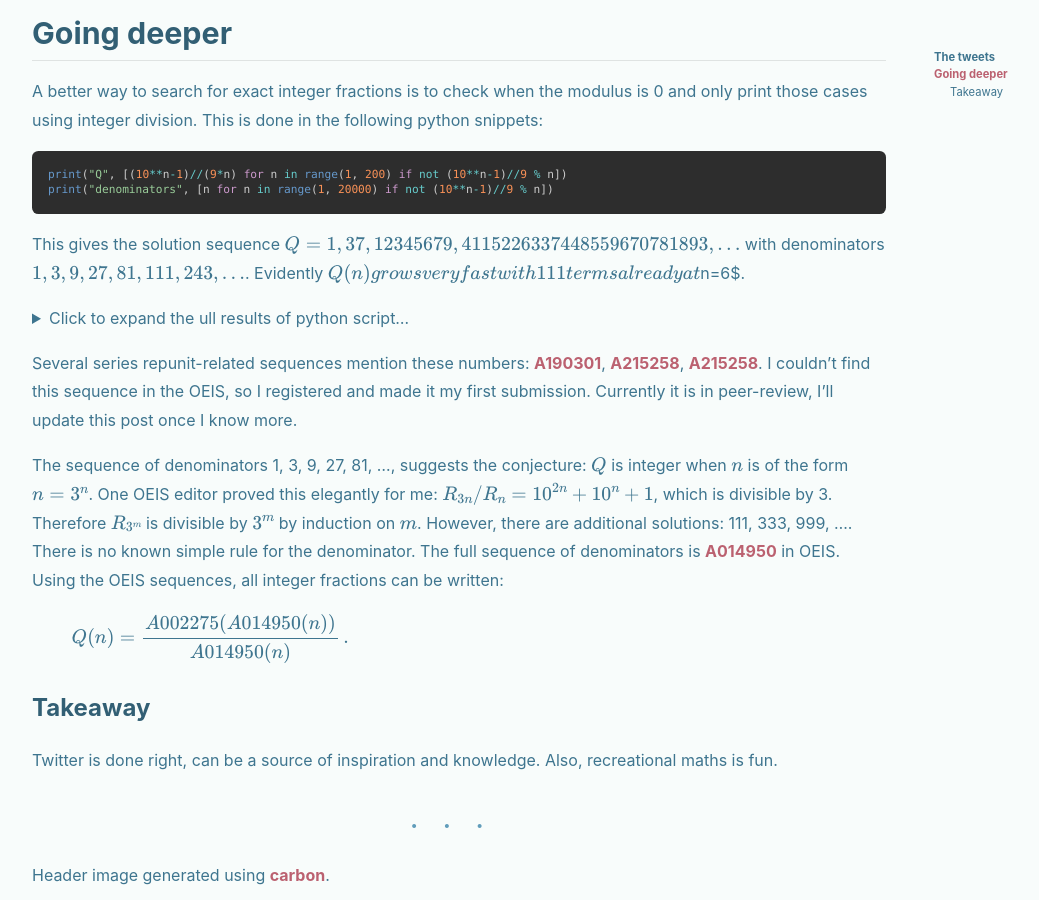
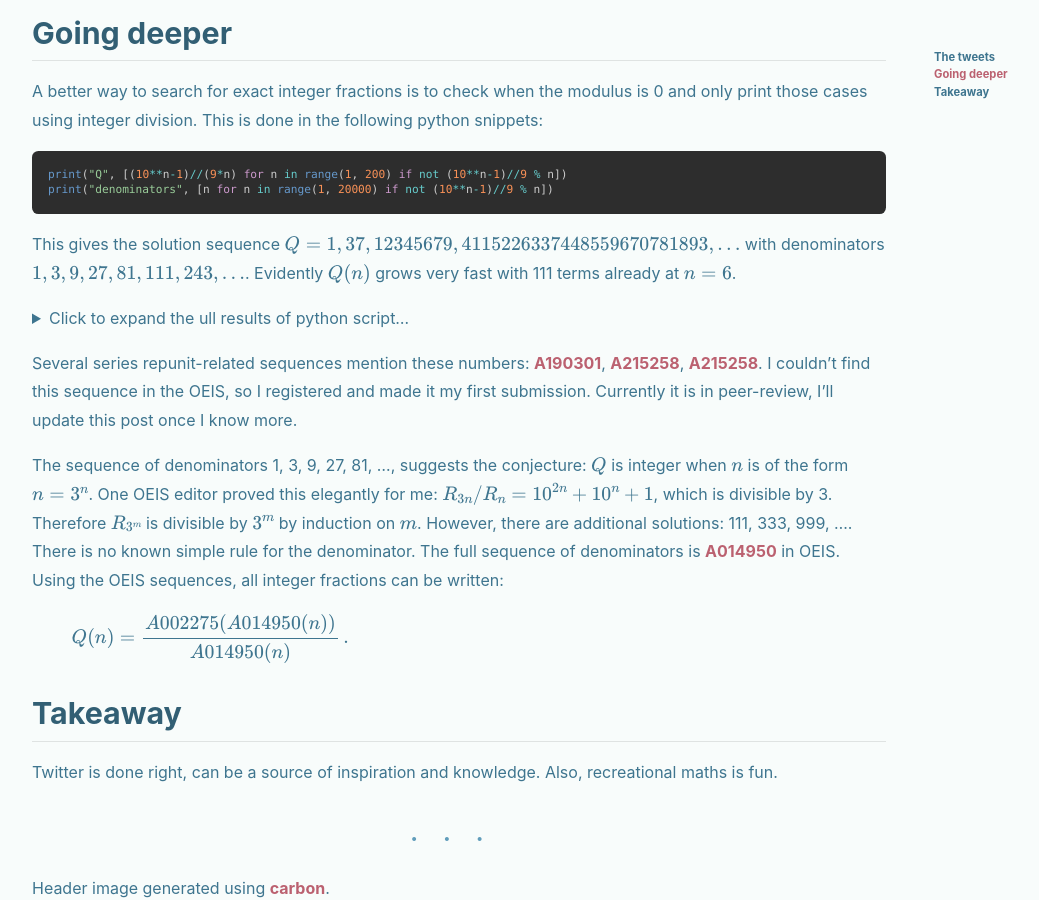
Before and after one commit to thomasburgess/thomasburgess.github.io, a Jekyll site: the page built from _posts/2021-06-20-repdigits.md, in a window 1280 px wide and 900 px high, scrolled down 1773 px. Shown: the whole window, without its empty margins (71-1110 px from the left). Built offline with Jekyll 4.4.1, drawn with Linux system fonts in a browser that asks for light colours; nearby versions of some CDN libraries; formulas are drawn with MathJax 3; comment, search, counter and statistics services are not loaded.

Commit message:
Typo in formula

````diff
--- a/_posts/2021-06-20-repdigits.md
+++ b/_posts/2021-06-20-repdigits.md
@@ -78,7 +78,7 @@ print("Q", [(10**n-1)//(9*n) for n in range(1, 200) if not (10**n-1)//9 % n])
 print("denominators", [n for n in range(1, 20000) if not (10**n-1)//9 % n])
 ```
 
-This gives the solution sequence $Q=1, 37, 12345679, 4115226337448559670781893, ...$ with denominators $1, 3, 9, 27, 81, 111, 243, ...$. Evidently $Q(n) grows very fast with 111 terms already at $n=6$.
+This gives the solution sequence $Q=1, 37, 12345679, 4115226337448559670781893, ...$ with denominators $1, 3, 9, 27, 81, 111, 243, ...$. Evidently $Q(n)$ grows very fast with 111 terms already at $n=6$.
 
 {% details Click to expand the ull results of python script... %}
 
@@ -100,7 +100,7 @@ The sequence of denominators 1, 3, 9, 27, 81, ..., suggests the conjecture: $Q$
   Q(n) = \frac{A002275(A014950(n))}{A014950(n)}\,.
 \\]
 
-### Takeaway
+## Takeaway
 
 Twitter is done right, can be a source of inspiration and knowledge. Also, recreational maths is fun.
 
````
